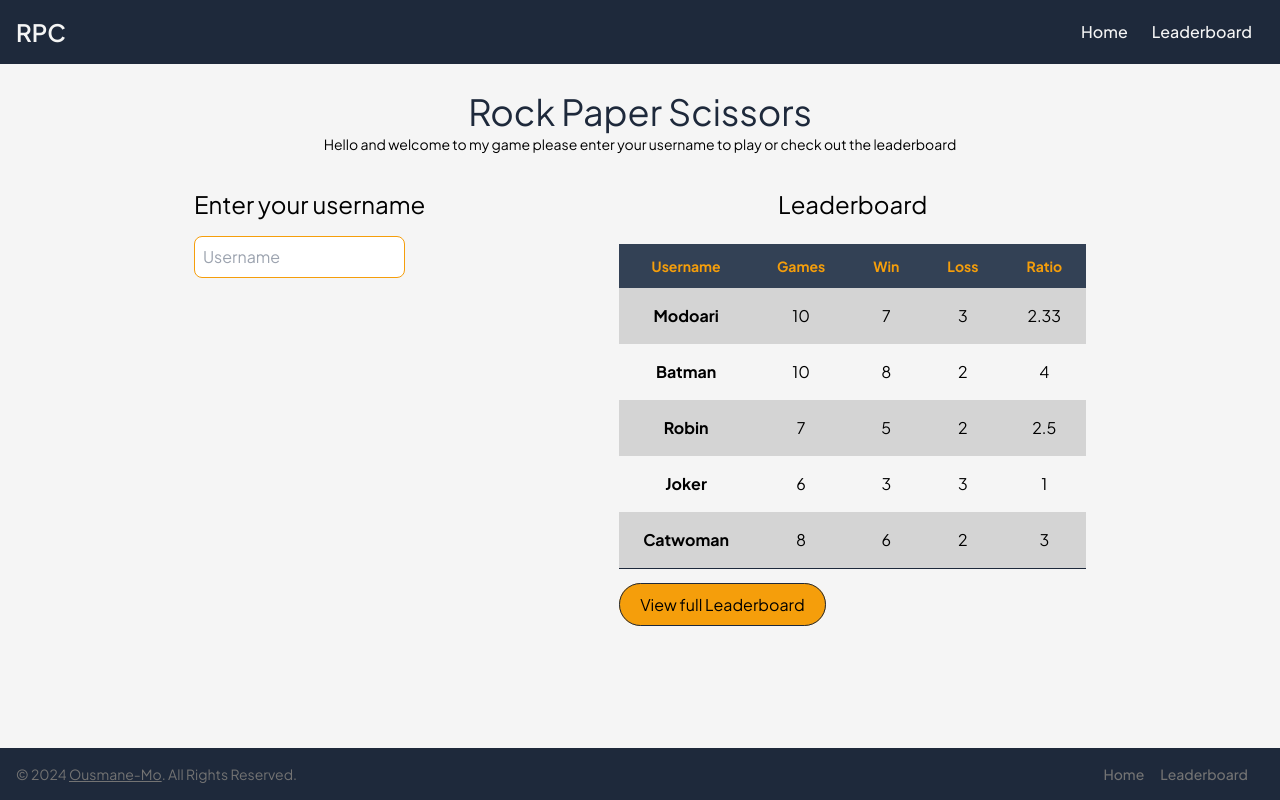
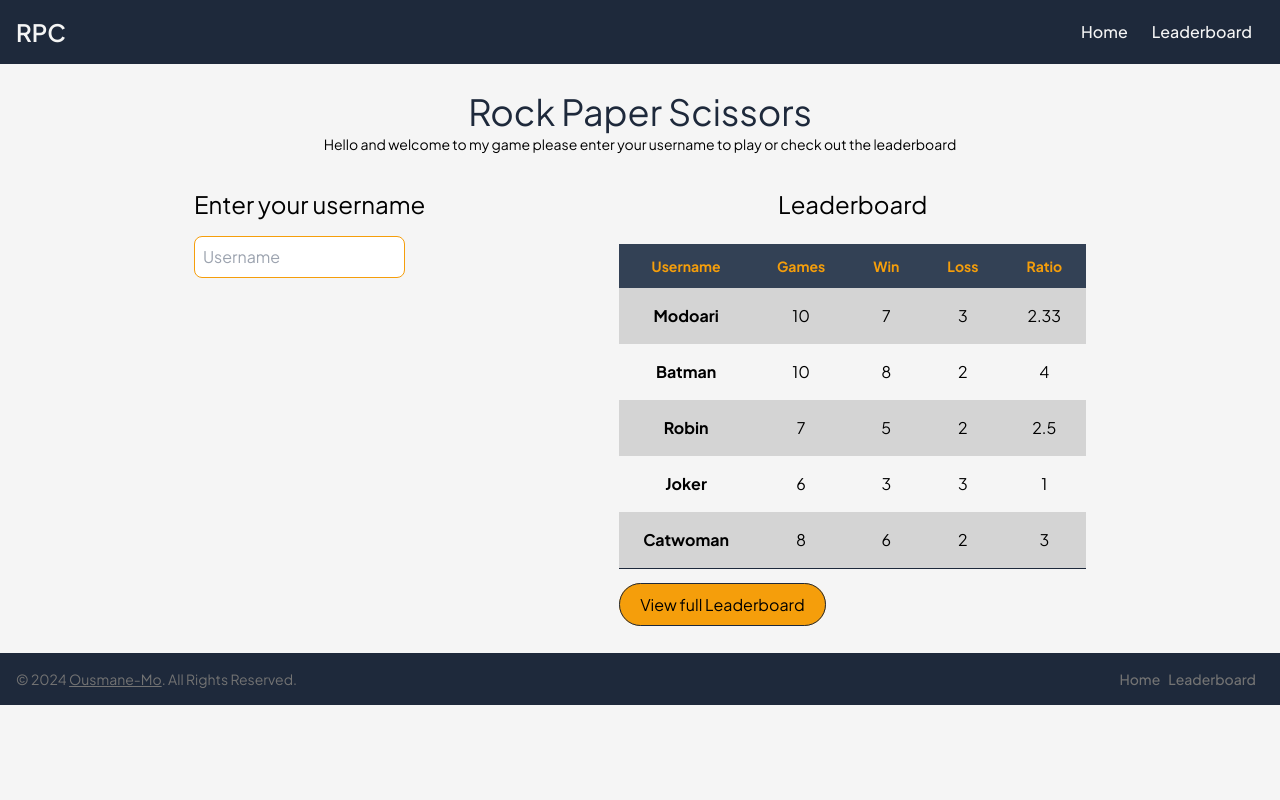
Before and after one commit to Ousmane-Mo/rock-paper-scissors, a Next.js app: page / in a window 1280 px wide. Built offline with nearby package versions, Linux system fonts and the light colour scheme; data requests are answered from the project's data file.

Commit message:
updating links

```diff
--- a/src/app/layout.tsx
+++ b/src/app/layout.tsx
@@ -24,13 +24,13 @@ export default function RootLayout({
         <header>
           <nav className="bg-slate-800">
             <div className="max-w-screen-xl flex flex-wrap items-center justify-between mx-auto p-4">
-              <a href="#" className="text-2xl font-semibold text-neutral-100 hover:text-neutral-200">RPC</a>
+              <a href="/" className="text-2xl font-semibold text-neutral-100 hover:text-neutral-200">RPC</a>
                 <ul className="font-medium flex flex-row ">
                   <li>
-                    <a href="#" className="py-2 px-3 text-neutral-100 hover:text-neutral-200 hover:underline" aria-current="page">Home</a>
+                    <a href="/" className="py-2 px-3 text-neutral-100 hover:text-neutral-200 hover:underline" aria-current="page">Home</a>
                   </li>
                   <li>
-                    <a href="#" className="py-2 px-3 text-neutral-100 hover:text-neutral-200 hover:underline">Leaderboard</a>
+                    <a href="/leaderboard" className="py-2 px-3 text-neutral-100 hover:text-neutral-200 hover:underline">Leaderboard</a>
                   </li>
                 </ul>
             </div>
@@ -39,15 +39,15 @@ export default function RootLayout({
         <main>
           {children}
         </main>
-        <footer className="bg-slate-800 fixed bottom-0 left-0 w-full">
+        <footer className="bg-slate-800 mt-6 sticky bottom-0 left-0 w-full">
           <div className="w-full mx-auto max-w-screen-xl p-4 flex items-center justify-between">
             <span className="text-sm text-neutral-500">© 2024 <a href="http://https://github.com/Ousmane-Mo" target="_blank" className="underline hover:text-amber-500">Ousmane-Mo</a>. All Rights Reserved.</span>
             <ul className="flex items-center px-2 text-sm font-medium text-neutral-500">
               <li>
-                <a href="#" className="mx-2 hover:text-amber-500 hover:underline">Home</a>
+                <a href="/" className="mx-2 hover:text-amber-500 hover:underline">Home</a>
               </li>
               <li>
-                  <a href="#" className="mx-2 hover:text-amber-500 hover:underline">Leaderboard</a>
+                  <a href="/leaderboard" className="mb-6 hover:text-amber-500 hover:underline">Leaderboard</a>
               </li>
             </ul>
           </div>
```
